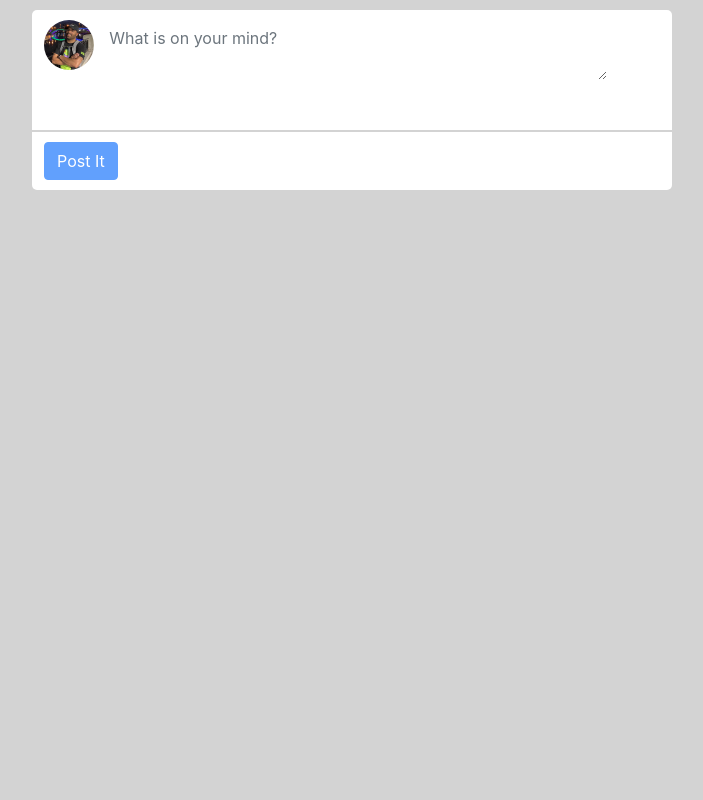
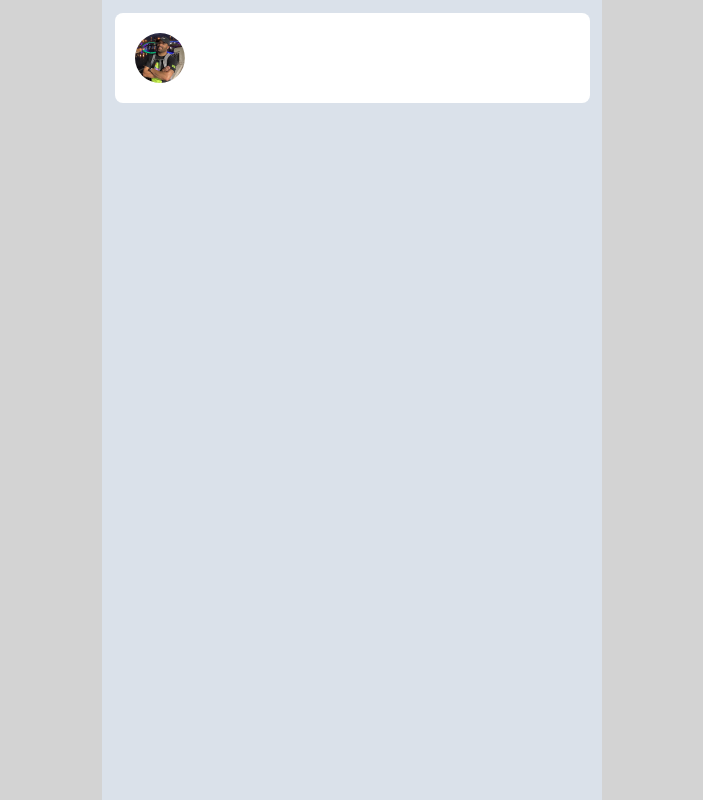
Before and after one commit to calebq2010/facebook-posts-qa, a React (Create React App) app: page / in a window 1280 px wide. Shown: the whole page, without its empty margins (288-991 px from the left). Built offline with nearby package versions, Linux system fonts and the light colour scheme.

Commit message:
refactoring the main post section and adding styling to app file with new app css as well

```diff
--- /dev/null
+++ b/src/App.css
@@ -0,0 +1,22 @@
+.App {
+    display: flex;
+    justify-content: center;
+  }
+
+  .main-post-header {
+    min-height: 100vh;
+    display: flex;
+    flex-direction: column;
+    align-items: center;
+    justify-content: flex-start;
+    font-size: calc(10px + 2vmin);
+    background: #DAE1EA;
+    width: 100%;
+    padding-top: 12.5px;
+  }
+
+  @media only screen and (min-width: 768px) {
+    .main-post-header {
+      width: 500px;
+    }
+  }
--- a/src/App.tsx
+++ b/src/App.tsx
@@ -1,9 +1,12 @@
+import './App.css'
 import { MainPostSection } from './components/MainPostSection';
 
 function App() {
   return (
     <div className="App">
-      <MainPostSection />
+      <div className="main-post-header">
+        <MainPostSection />
+      </div>
     </div>
   );
 }
--- /dev/null
+++ b/src/components/MainPostSection-styling.js
@@ -0,0 +1,24 @@
+import styled from 'styled-components'
+
+export const MainSection = styled.section`
+  width: 95%;
+  border-radius: 8px;
+`
+
+export const MainForm = styled.form`
+  border-radius: 8px;
+  background: #ffffff;
+`
+
+export const MainProfilePicture = styled.img`
+    width: 50px;
+    border-radius: 50%;
+`
+
+export const MainInputSection = styled.div`
+    display: flex;
+    flex-direction: row;
+    justify-content: flex-start;
+    align-items: center;
+    padding: 20px;
+`
--- a/src/components/MainPostSection.tsx
+++ b/src/components/MainPostSection.tsx
@@ -1,9 +1,17 @@
-import { PostComment } from './PostComment'
+import { useState } from 'react'
+import { MainProfilePicture, MainInputSection, MainSection, MainForm } from './MainPostSection-styling'
+import profilePicture from '../photos/caleb_quinn.png'
 
 export const MainPostSection = () => {
+  const [textValue, setTextValue] = useState("")
+
   return (
-    <div data-testid='main-post-component'className='d-flex justify-content-center'>
-      <PostComment />
-    </div>
+    <MainSection>
+      <MainForm>
+        <MainInputSection>
+          <MainProfilePicture src={profilePicture} alt='profile' />
+        </MainInputSection>
+      </MainForm>
+    </MainSection>
   )
 }
--- a/src/components/PostComment.tsx
+++ b/src/components/PostComment.tsx
@@ -1,3 +1,4 @@
+
 import { Container, Row, Col, Button } from 'react-bootstrap';
 import './PostComment.css'
 
```
Also changed, not shown: src/components/MainCommentSection.css (deleted), src/photos/caleb_quinn.png (added).
